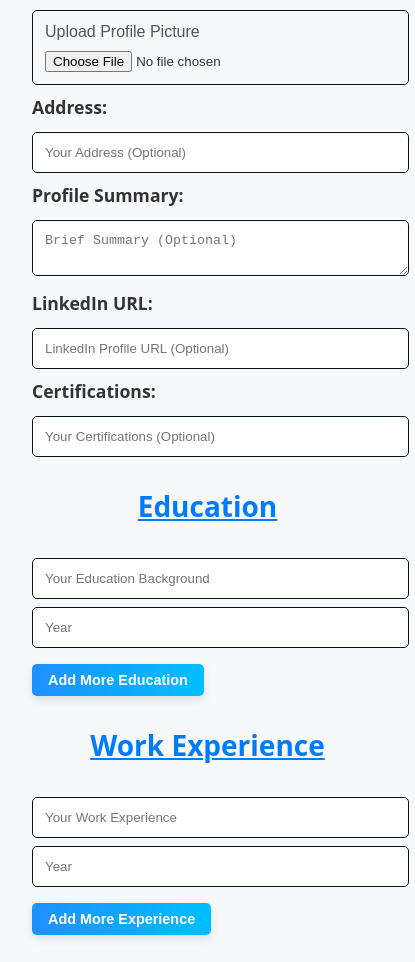
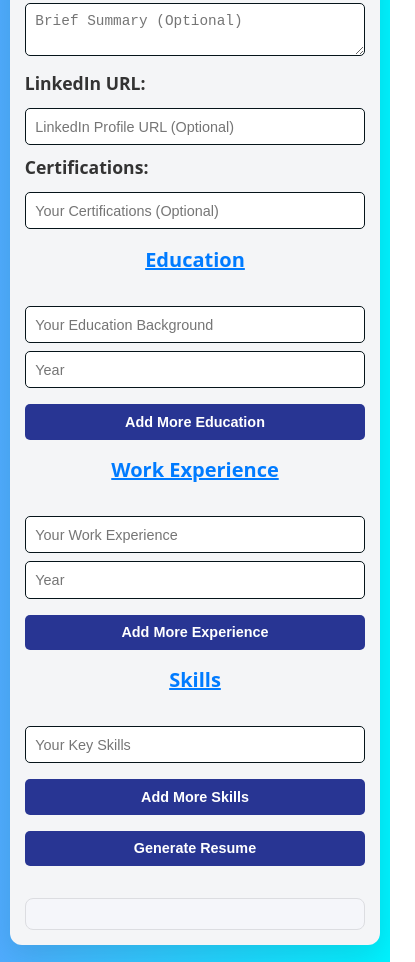
Before and after one commit to MariaKhan10/Hackathon-Milestone-4, a website: page index.html in a window 390 px wide. Shown: the part 677-1639 px from the top of the page, 415 px wide, since content can reach past the window. Drawn offline with Linux system fonts and the light colour scheme.

Commit message:
made some changes

```diff
--- a/style.css
+++ b/style.css
@@ -1,18 +1,25 @@
+/* Global Styles */
 body {
   font-family: 'Open Sans', Tahoma, Geneva, Verdana, sans-serif;
   background: linear-gradient(to right, #4facfe, #00f2fe);
   margin: 0;
   padding: 0;
   color: #333;
+  overflow-x: hidden; /* Prevents horizontal scrolling */
+  box-sizing: border-box; /* Includes padding within width */
+}
+
+*, *::before, *::after {
+  box-sizing: inherit; /* Ensures all elements include padding/border in width */
 }
 
 .container {
   max-width: 960px;
   margin: 40px auto;
-  background: #f4f5f7; /* Softer white for a cleaner look */
-  padding: 40px; /* Increased padding for better spacing */
-  border-radius: 12px; /* Increased radius for a modern look */
-  box-shadow: 0 10px 30px rgba(0, 0, 0, 0.1); /* Stronger box shadow */
+  background: #f4f5f7;
+  padding: 40px;
+  border-radius: 12px;
+  box-shadow: 0 10px 30px rgba(0, 0, 0, 0.1);
 }
 
 h1 {
@@ -22,23 +29,24 @@ h1 {
   -webkit-background-clip: text;
   background-clip: text;
   -webkit-text-fill-color: transparent;
-  font-size: 3rem; /* Slightly larger for impact */
+  font-size: 3rem;
 }
 
 h2 {
   color: #007bff;
   text-align: center;
   font-size: 1.75rem;
-  margin-bottom: 25px; /* More spacing for better visual separation */
+  margin-bottom: 25px;
   text-decoration: underline;
 }
 
+/* Form and Input Styling */
 label {
   display: block;
   margin: 10px 0 5px;
   font-weight: bold;
   color: #333;
-  font-size: 1.1rem; /* Increased font size for better readability */
+  font-size: 1.1rem;
 }
 
 input[type="text"],
@@ -47,26 +55,12 @@ input[type="tel"],
 input[type="url"],
 textarea,
 input[type="file"] {
-  width: 100%;
+  width: 100%; /* Ensures full width on all screens */
+  max-width: 100%; /* Prevents exceeding container width */
   padding: 0.75rem;
   margin-top: 0.5rem;
   border: 1px solid #06141a;
   border-radius: 5px;
-}
-
-input:focus {
-  border-color: #1e90ff; /* Highlight color */
-  box-shadow: 0 0 5px rgba(30, 144, 255, 0.2); /* Subtle shadow on focus */
-  outline: none;
-}
-
-input[type="text"]:hover, input[type="email"]:hover, input[type="tel"]:hover, input[type="file"]:hover {
-  border-color: #1e90ff;
-  box-shadow: 0 0 5px rgba(30, 144, 255, 0.2);
-}
-
-textarea {
-  resize: vertical;
 }
 
 button {
@@ -88,24 +82,6 @@ button:hover {
   background-color: #1a237e;
 }
 
-/* Form Buttons */
-#add-education-btn, #add-experience-btn, #add-skill-btn {
-  width: auto;
-  padding: 0.5rem 1rem;
-  background-color: #34495e;
-  color: white;
-  font-size: 0.9rem;
-  border-radius: 5px;
-  margin-top: 1rem;
-  cursor: pointer;
-  transition: background 0.3s ease;
-}
-
-#add-education-btn:hover, #add-experience-btn:hover, #add-skill-btn:hover {
-  background-color: #2c3e50;
-}
-
-/* Resume Container */
 .resume-container {
   margin-top: 2rem;
   padding: 1.5rem;
@@ -115,129 +91,82 @@ button:hover {
   font-family: 'Roboto', sans-serif;
 }
 
-/* Container */
+/* Media Query for Responsiveness */
+@media (max-width: 768px) {
   .container {
-  width: 90%;         /* Adjusts to nearly full screen width */
-  max-width: 1200px;  /* Caps at a professional layout width */
-  margin: 2rem auto;
-  padding: 2rem;
-  background: #f7f8fa;
-  border-radius: 10px;
-  box-shadow: 0 8px 20px rgba(0, 0, 0, 0.15);
+    width: 95%;
+    padding: 20px;
+    margin: 20px auto;
   }
 
-/* Profile Picture */
-.resume-header img {
-  width: 100px;       /* Sets profile picture to a smaller, professional size */
-  height: 100px;
-  border-radius: 50%;
-  object-fit: cover;
-  margin-right: 1rem;
+  h1 {
+    font-size: 2.5rem;
   }
 
-
-
-/* Form Styling */
-.form {
-  margin: 30px 0; /* Increased spacing */
+  h2 {
+    font-size: 1.5rem;
   }
 
-.section {
-  margin-bottom: 30px;
+  input[type="text"],
+  input[type="email"],
+  input[type="tel"],
+  input[type="url"],
+  textarea,
+  input[type="file"] {
+    padding: 0.6rem;
+    font-size: 1rem;
   }
 
-
-
-
-/* Resume Styling */
-.resume-container {
-  margin-top: 40px;
-  padding: 30px; /* Increased padding for better spacing */
-  border: 2px solid #007bff;
-  border-radius: 12px;
-  background-color: #f1f9ff;
-  box-shadow: 0 10px 30px rgba(0, 0, 0, 0.1); /* Stronger box shadow */
+  button {
+    padding: 0.6rem;
+    font-size: 1rem;
   }
 
-.resume-header {
-  display: flex;
-  align-items: center;
-  margin-bottom: 20px;
-}
-
-
-.resume-header img {
-  width: 120px;
-  height: 120px;
-  border-radius: 50%;
-  margin-right: 20px;
-  box-shadow: 0 6px 15px rgba(0, 0, 0, 0.1); /* More prominent shadow */
+  .resume-container {
+    padding: 20px;
   }
 
   .resume-header h3 {
-  font-size: 2.5rem;
-  margin: 0;
-  color: #007bff;
-  background: linear-gradient(to right, #7d8c9b, #00bfff);
-  -webkit-background-clip: text;
-  background-clip: text;
-  -webkit-text-fill-color: transparent;
+    font-size: 2rem;
+  }
 }
 
-.resume-section h4 {
-  font-size: 20px;
-  color: #007bff;
-  border-bottom: 2px solid #00bfff;
-  padding-bottom: 5px;
-  margin-bottom: 15px; /* Increased margin for better separation */
+@media (max-width: 480px) {
+  .container {
+    padding: 15px;
   }
 
-.resume-section p {
-  margin: 8px 0;
-  color: #555;
+  h1 {
+    font-size: 2rem;
   }
 
-/* Editable Content Styling */
-[contenteditable="true"] {
-  background-color: #f4f4f4;
-  border: 1px dashed #ccc;
-  padding: 5px;
-  border-radius: 5px;
-  cursor: text;
+  h2 {
+    font-size: 1.25rem;
   }
 
-/* Placeholder for Profile Picture Upload */
-input[type="file"]::before {
-  content: 'Upload Profile Picture';
-  display: block;
-  font-size: 1rem;
-  color: #555;
-  margin-bottom: 10px;
-  text-align: left;
+  input[type="text"],
+  input[type="email"],
+  input[type="tel"],
+  input[type="url"],
+  textarea,
+  input[type="file"] {
+    font-size: 0.9rem;
   }
 
-/* Style for dynamically added items */
-#education-section .education-item, #experience-section .experience-item, #skills-section .skills-item {
-  margin-bottom: 15px; /* Increased margin for better separation */
+  button {
+    font-size: 0.9rem;
   }
 
-/* Button Styles */
-button {
-    display: block;
-    width: 100%;
-    padding: 14px;
-    background: linear-gradient(to right, #1e90ff, #00bfff);
-    color: white;
-    font-size: 18px;
-    font-weight: bold;
-    border: none;
-    border-radius: 10px; /* More rounded */
-    cursor: pointer;
-    transition: background 0.3s ease, box-shadow 0.3s ease;
-    box-shadow: 0 4px 10px rgba(0, 0, 0, 0.1); /* Added shadow for depth */
+  .resume-container {
+    padding: 15px;
   }
 
-button:hover {
-    background: linear-gradient(to right, #00bfff, #1e90ff);
-    box-shadow: 0 6px 15px rgba(0, 0, 0, 0.1); /* Slightly stronger shadow */
+  .resume-header img {
+    width: 80px;
+    height: 80px;
   }
+
+  .resume-header h3 {
+    font-size: 1.5rem;
+  }
+}
```
Lines whose indentation alone changed are shown as unchanged.
